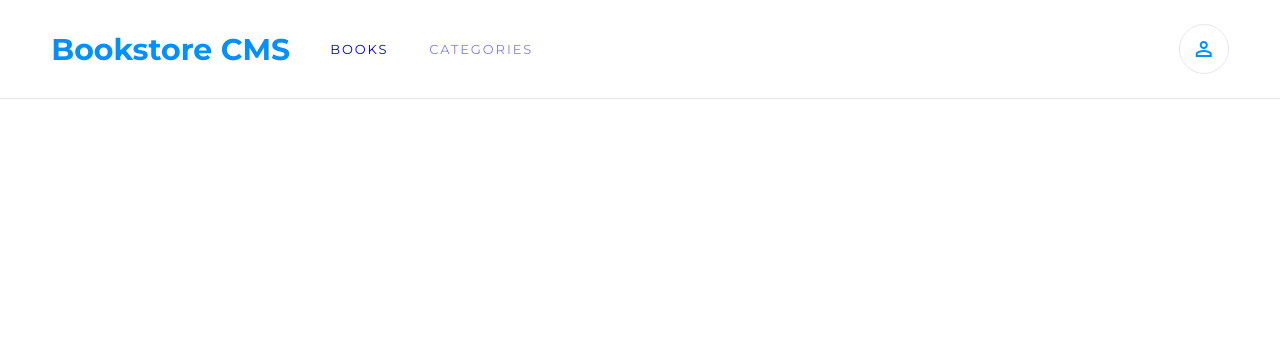
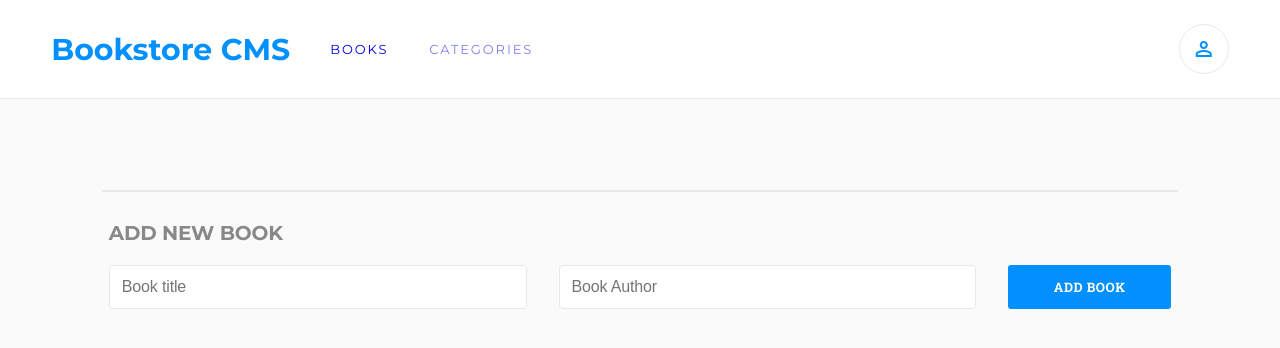
Before and after one commit to developerwaleed/React-BookStore, a React (Create React App) app: page / in a window 1280 px wide. Shown: the top 348 px of the page. Built offline with nearby package versions, Linux system fonts and the light colour scheme; no server answers.

Commit message:
Update project

```diff
--- a/src/App.js
+++ b/src/App.js
@@ -15,6 +15,9 @@ function App() {
       <Provider store={store}>
         <Navbar />
         <Routes>
+          <Route path="/">
+            <Route index element={<Books />} />
+          </Route>
           <Route path="React-BookStore/">
             <Route index element={<Books />} />
             <Route path="CATEGORIES" element={<Categories />} />
```
Also changed, not shown: public/mock.jpg (added), 1 other file (tests, documents, lock files or other folders).
